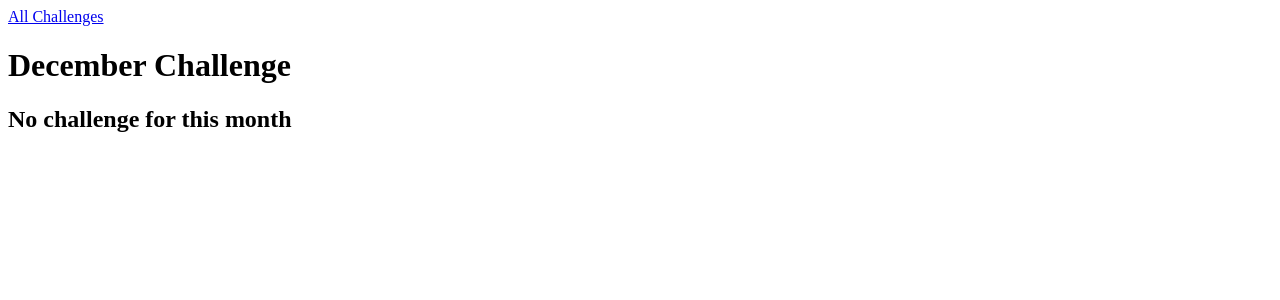
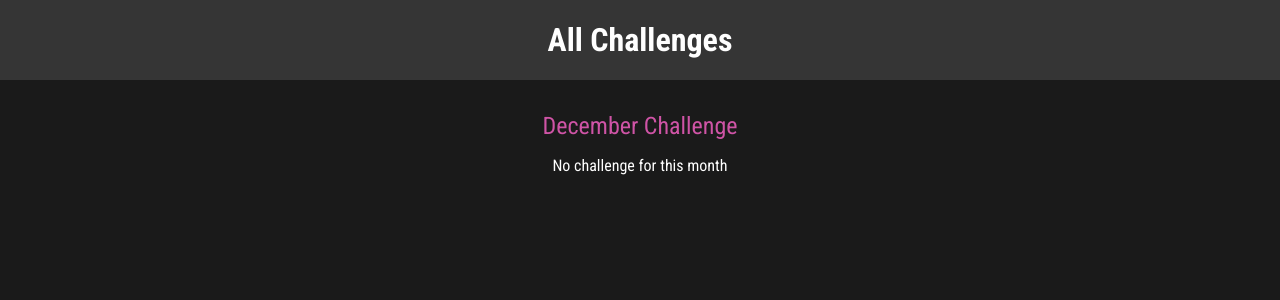
Before and after one commit to rcacodedev/Django_Practical_guide, a Django app: page /challenges/december in a window 1280 px wide. Shown: the top 300 px of the page. Run offline with Django 5.2, Linux system fonts and the light colour scheme.

Commit message:
Final commit

```diff
--- /dev/null
+++ b/challenges_project/monthly_challenges/challenges/static/challenges/challenge.css
@@ -0,0 +1,22 @@
+h1,
+h2 {
+  text-align: center;
+  color: white;
+}
+
+h1 {
+  font-size: 1.5rem;
+  margin: 2rem 0 1rem 0;
+  font-weight: normal;
+  color: #cf54a6;
+}
+
+h2 {
+  font-size: 3rem;
+  font-weight: bold;
+}
+
+.fallback {
+  text-align: center;
+  color: white;
+}
--- /dev/null
+++ b/challenges_project/monthly_challenges/challenges/static/challenges/includes/header.css
@@ -0,0 +1,25 @@
+header {
+  width: 100%;
+  height: 5rem;
+  background-color: #353535;
+}
+
+header nav {
+  width: 100%;
+  height: 100%;
+  display: flex;
+  justify-content: center;
+  align-items: center;
+}
+
+header nav a {
+  color: white;
+  font-size: 2rem;
+  font-weight: bold;
+  text-decoration: none;
+}
+
+header nav a:hover,
+header nav a:active {
+  color: #cf54a6;
+}
--- a/challenges_project/monthly_challenges/challenges/templates/challenges/challenge.html
+++ b/challenges_project/monthly_challenges/challenges/templates/challenges/challenge.html
@@ -1,4 +1,10 @@
 {% extends "base.html" %}
+{% load static %}
+
+{% block css_files %}
+    <link rel="stylesheet" href="{% static 'challenges/challenge.css' %}">
+    <link rel="stylesheet" href="{% static 'challenges/includes/header.css' %}">
+{% endblock %}
 
 {% block page_title %}{{ month_name | title}} Challenge{% endblock %}
 
@@ -8,6 +14,6 @@
     {% if challenge_text %}
     <h2>{{  challenge_text}}</h2>
     {% else %}
-    <h2>No challenge for this month</h2>
+    <p class="fallback">No challenge for this month</p>
     {% endif %}
 {% endblock %}
--- a/challenges_project/monthly_challenges/challenges/templates/challenges/index.html
+++ b/challenges_project/monthly_challenges/challenges/templates/challenges/index.html
@@ -1,4 +1,10 @@
 {% extends "base.html" %}
+{% load static %}
+
+{% block css_files %}
+    <link rel="stylesheet" href="{% static 'challenges/challenges.css' %}">
+    <link rel="stylesheet" href="{% static 'challenges/includes/header.css' %}">
+{% endblock %}
 
 {% block page_title %}All Challenges{% endblock %}
 {% block content %}
--- a/challenges_project/monthly_challenges/monthly_challenges/settings.py
+++ b/challenges_project/monthly_challenges/monthly_challenges/settings.py
@@ -118,7 +118,11 @@ USE_TZ = True
 # Static files (CSS, JavaScript, Images)
 # https://docs.djangoproject.com/en/5.0/howto/static-files/
 
-STATIC_URL = 'static/'
+STATIC_URL = '/static/'
+
+STATICFILES_DIRS = [
+    BASE_DIR / "static",
+]
 
 # Default primary key field type
 # https://docs.djangoproject.com/en/5.0/ref/settings/#default-auto-field
--- /dev/null
+++ b/challenges_project/monthly_challenges/static/styles.css
@@ -0,0 +1,10 @@
+@import url("https://fonts.googleapis.com/css2?family=Roboto+Condensed:wght@400;700&display=swap");
+
+html {
+  font-family: "Roboto Condensed", sans-serif;
+}
+
+body {
+  margin: 0;
+  background-color: #1a1a1a;
+}
--- a/challenges_project/monthly_challenges/templates/base.html
+++ b/challenges_project/monthly_challenges/templates/base.html
@@ -1,9 +1,12 @@
+{% load static %}
 <!DOCTYPE html>
 <html lang="en">
     <head>
         <meta charset="UTF-8">
         <meta name="viewport" content="width=device-width, initial-scale=1.0">
         <title>{% block page_title %}My Challenges{% endblock %}</title>
+        <link rel="stylesheet" href="{% static 'styles.css' %}">
+        {% block css_files %}{% endblock %}
     </head>
     <body>
         {% block content %}{% endblock %}
```
Also changed, not shown: challenges_project/monthly_challenges/challenges/static/challenges/challenges.css (added, +37 -0 lines).
